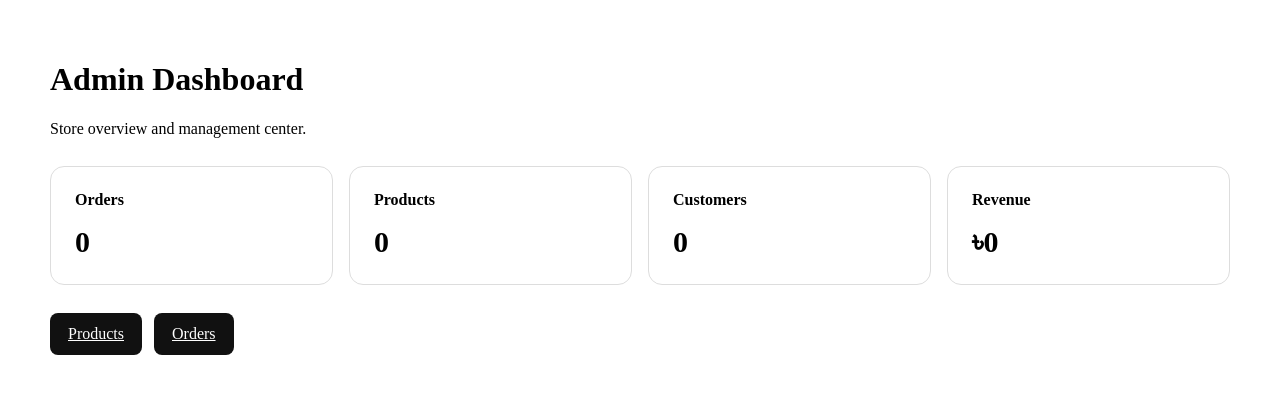
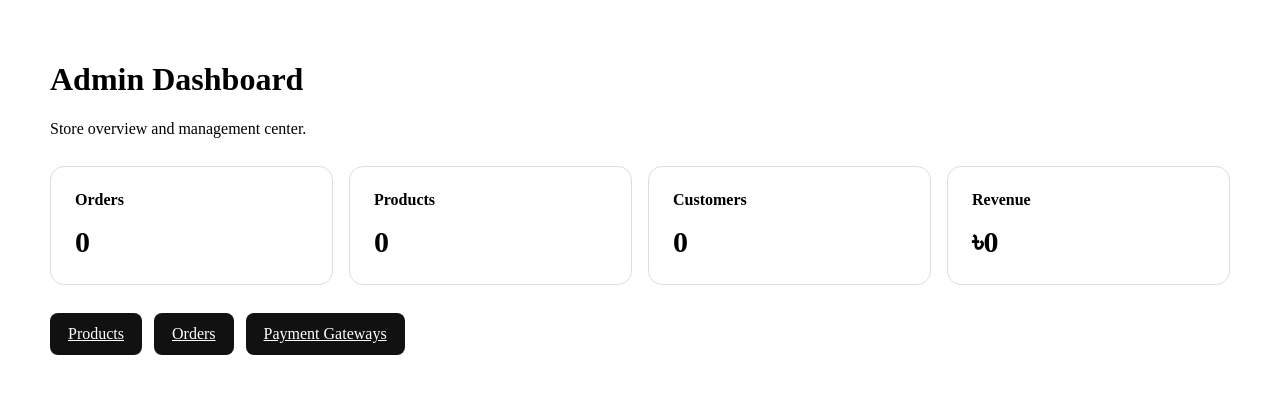
Before and after one commit to asmasud500/E-commerce-, a Next.js app: page /admin in a window 1280 px wide. Shown: the top 394 px of the page. Built offline with nearby package versions, Linux system fonts and the light colour scheme.

Commit message:
feat: add payment gateways to admin dashboard

```diff
--- a/app/admin/page.tsx
+++ b/app/admin/page.tsx
@@ -6,7 +6,11 @@ export default function AdminPage(){
   <div style={{display:"grid",gridTemplateColumns:"repeat(4,1fr)",gap:16,margin:"28px 0"}}>
    {[["Orders","0"],["Products","0"],["Customers","0"],["Revenue","৳0"]].map(([a,b])=><div key={a} style={{background:"#fff",border:"1px solid #ddd",borderRadius:14,padding:24}}><b>{a}</b><div style={{fontSize:30,fontWeight:700,marginTop:16}}>{b}</div></div>)}
   </div>
-  <nav style={{display:"flex",gap:12,flexWrap:"wrap"}}><Link href="/admin/products" style={button}>Products</Link><Link href="/admin/orders" style={button}>Orders</Link></nav>
+  <nav style={{display:"flex",gap:12,flexWrap:"wrap"}}>
+   <Link href="/admin/products" style={button}>Products</Link>
+   <Link href="/admin/orders" style={button}>Orders</Link>
+   <Link href="/admin/payment-gateways" style={button}>Payment Gateways</Link>
+  </nav>
  </main>
 }
 const button={background:"#111",color:"#fff",padding:"12px 18px",borderRadius:8};
```
